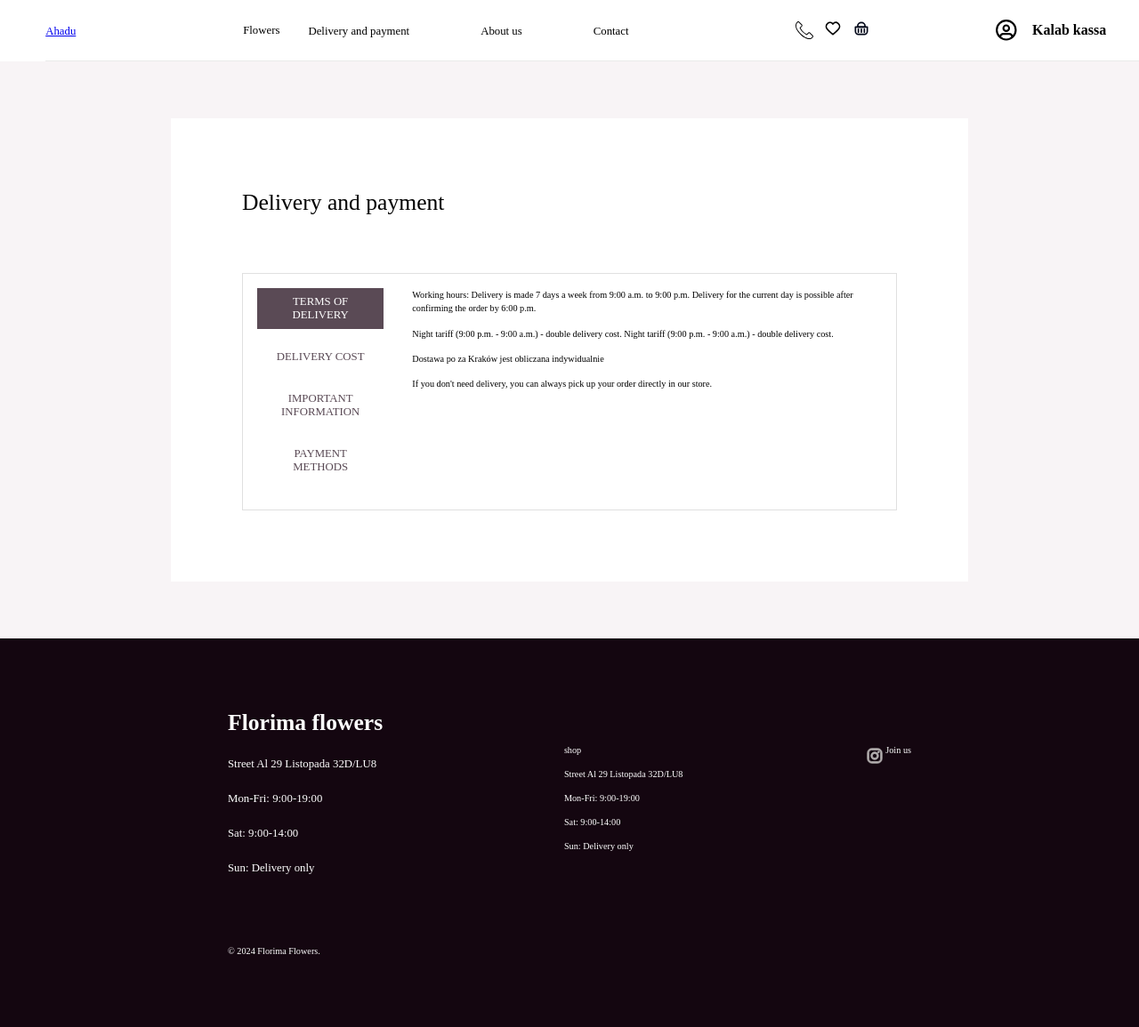
After one commit to kaleabxyz/Ahadukwiaty, a Django app: template edge/templates/edge/signup.html in a window 1280 px wide. The commit adds this page. Shown: the whole page at 89% size. Run offline with Django 5.2, Linux system fonts and the light colour scheme; the template is opened without the code that fills it, so the values that code supplies are empty.

```diff
--- /dev/null
+++ b/edge/templates/edge/signup.html
@@ -0,0 +1,39 @@
+{% extends 'edge/base.html' %} {% block content %} {% load static %}
+<div class="deliverymain">
+    <div class="delivery">
+        <h2>Delivery and payment</h2>
+        <div class="deliverycontent">
+            <div class="topicscontainer">
+                <div class="topic active">
+                    <h3>TERMS OF DELIVERY</h3>
+                </div>
+                <div class="topic">
+                    <h3>DELIVERY COST</h3>
+                </div>
+                <div class="topic">
+                    <h3>IMPORTANT INFORMATION</h3>
+                </div>
+                <div class="topic">
+                    <h3>PAYMENT METHODS</h3>
+                </div>
+            </div>
+            <div class="details">
+                <p>
+                    Working hours: Delivery is made 7 days a week from 9:00 a.m.
+                    to 9:00 p.m. Delivery for the current day is possible after
+                    confirming the order by 6:00 p.m.
+                </p>
+                <p>
+                    Night tariff (9:00 p.m. - 9:00 a.m.) - double delivery cost.
+                    Night tariff (9:00 p.m. - 9:00 a.m.) - double delivery cost.
+                </p>
+                <p>Dostawa po za Kraków jest obliczana indywidualnie</p>
+                <p>
+                    If you don't need delivery, you can always pick up your
+                    order directly in our store.
+                </p>
+            </div>
+        </div>
+    </div>
+</div>
+{% endblock %}
```
Also changed, not shown: edge/static/edge/css/styles.css (+9 -10 lines).
